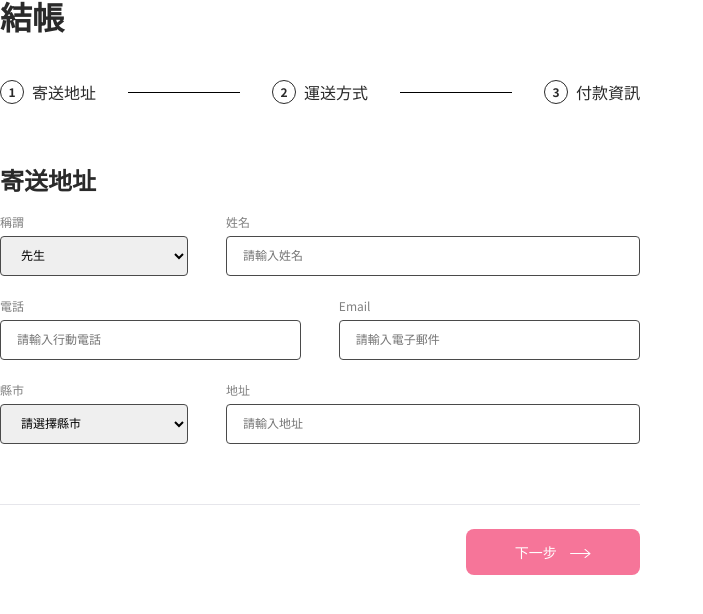
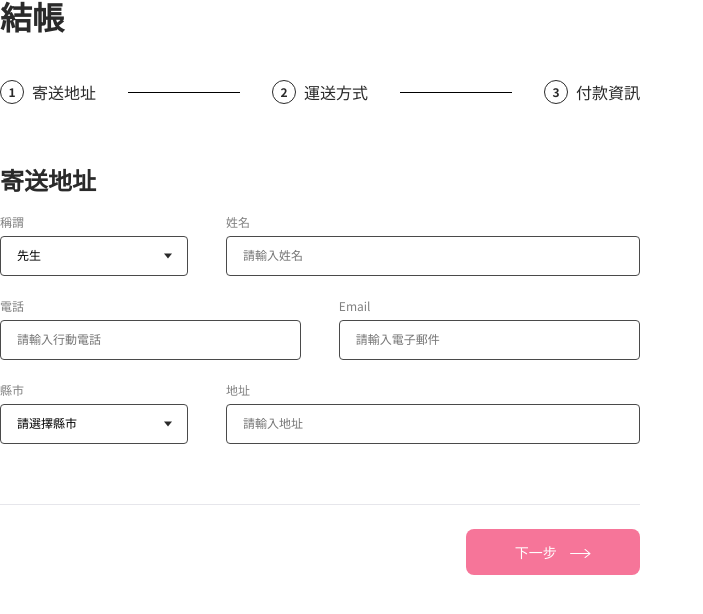
Before and after one commit to magic9701/alphashop, a React (Create React App) app: page / in a window 1280 px wide. Shown: the top 614 px of the page, without its empty margins (0-703 px from the left). Built offline with nearby package versions, Linux system fonts and the light colour scheme.

Commit message:
feat: change styles in StepOne and StepTwo

```diff
--- a/src/components/main/checkout/StepOne.jsx
+++ b/src/components/main/checkout/StepOne.jsx
@@ -9,7 +9,7 @@ function StepOne() {
           <div className={styles.inputRow}>
             <div className={`${styles.inputGroup} ${styles.title}`}>
               <div className={styles.inputLabel}>稱謂</div>
-              <div className="select-container">
+              <div className={styles.selectContainer}>
                 <select>
                   <option value="mr" selected="">
                     先生
@@ -37,9 +37,9 @@ function StepOne() {
           <div className={styles.inputRow}>
             <div className={`${styles.inputGroup} ${styles.city}`}>
               <div className={styles.inputLabel}>縣市</div>
-              <div className="select-container">
+              <div className={styles.selectContainer}>
                 <select required="">
-                  <option value="">請選擇縣市</option>
+                  <option value="" disabled selected>請選擇縣市</option>
                   <option value="KLU">基隆市</option>
                   <option value="TPH">新北市</option>
                   <option value="TPE">臺北市</option>
--- a/src/components/main/checkout/StepOne.module.scss
+++ b/src/components/main/checkout/StepOne.module.scss
@@ -9,9 +9,31 @@ input {
   height: 40px;
   width: 100%;
   border-radius: 4px;
-    border: 1px solid var(--input-border);
+  border: 1px solid var(--input-border);
   padding-left: 16px;
   font-size: 12px;
+  cursor: pointer;
+}
+
+select {
+  -webkit-appearance: none;
+  background-color: transparent;
+}
+
+.selectContainer {
+  position: relative;
+  z-index: 0;
+  &::after {
+    content: "";
+    position: absolute;
+    border-style: solid;
+    border-width: 5px 4px 0 4px;
+    border-color: #2A2A2A transparent transparent transparent;
+    top: 50%;
+    right: 16px;
+    transform: translateY(-50%);
+    z-index: -1;
+  }
 }
 
 .formTitle {
--- a/src/components/main/checkout/StepTwo.jsx
+++ b/src/components/main/checkout/StepTwo.jsx
@@ -1,13 +1,13 @@
 import styles from "components/main/checkout/StepTwo.module.scss";
 
-function ShippingWay({ dataPrice, inputId, text, period }) {
+function ShippingWay({ dataPrice, inputId, text, price, period }) {
   return (
     <label className={`${styles.radioGroup} col col-10`} data-price={dataPrice}>
       <input id={inputId} type="radio" name="shipping" defaultChecked="" />
-      <div className={styles.radioInfo}>
+      <div className={`${styles.radioInfo}`}>
         <div className="col col-12">
           <div className={styles.text}>{text}</div>
-          <div className="price" />
+          <div className={styles.price}>{price}</div>
         </div>
         <div className={`${styles.period} col col-12`}>{period}</div>
       </div>
@@ -25,12 +25,14 @@ function StepTwo() {
           dataPrice={"0"}
           inputId={"shipping-standard"}
           text={"標準運送"}
+          price={"免費"}
           period={"約 3~7 個工作天"}
         />
         <ShippingWay
           dataPrice={"500"}
           inputId={"shipping-dhl"}
           text={"DHL 貨運"}
+          price={"$500"}
           period={"48 小時內送達"}
         />
       </section>
--- a/src/components/main/checkout/StepTwo.module.scss
+++ b/src/components/main/checkout/StepTwo.module.scss
@@ -10,18 +10,40 @@ form {
   margin-top: 24px;
   height: 60px;
   border-radius: 4px;
-  border: 1px solid var(--select-true);
-  align-items: center;
+  border: 1px solid var(--undone-progress-border);
+  &:has(input:checked) {
+    border: 1px solid var(--done-progress-border);
+  }
 
   input {
-    height: 100%;
+    height: 20px;
     width: 20px;
-    margin: 0 20px;
+    margin: 20px 20px;
+    &[type="radio"] {
+      -webkit-appearance: none;
+      border-radius: 50%;
+
+      &:checked {
+        box-shadow: inset 0 0 0 5px black;
+      }
+    }
+  }
+  .radioInfo {
+    flex: 1;
+  }
+  .text {
+    margin-top: 10px;
+    flex: 1;
+    font-size: 14px;
+    line-height: 20px;
   }
 
-  .text {
-    font-size: 14px;
-    line-height: 20px;
+  .price {
+    display: flex;
+    justify-content: flex-end;
+    margin-top: 13px;
+    margin-right: 20px;
+    font-size: 12px;
   }
 
   .period {
--- a/src/components/styles/base.scss
+++ b/src/components/styles/base.scss
@@ -138,6 +138,8 @@ table {
 
 // basic setting
 @import url('https://fonts.googleapis.com/css2?family=Noto+Sans+TC:wght@400;500;700&display=swap');
+@import url('https://fonts.googleapis.com/css2?family=Inter:wght@400;500;600;700;800&family=Noto+Sans+TC:wght@400;500;700&display=swap');
+
 
 $screen-break-point: 749.5px;
 
```
